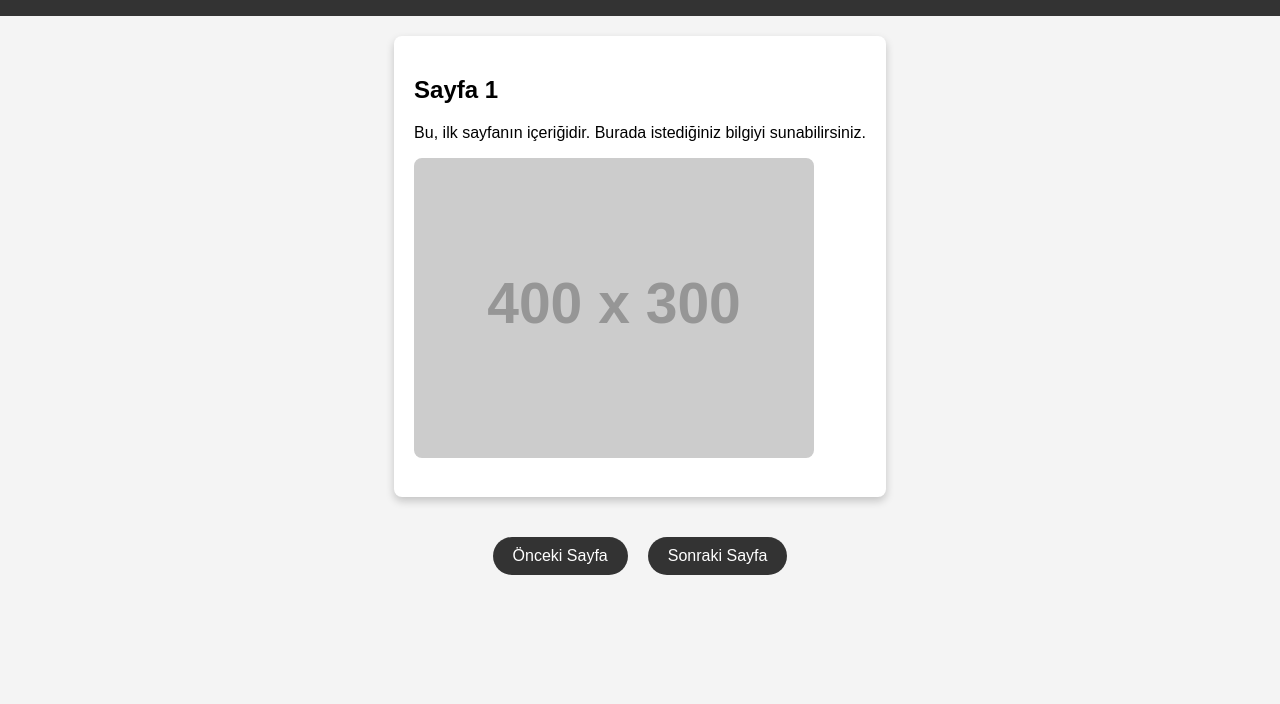
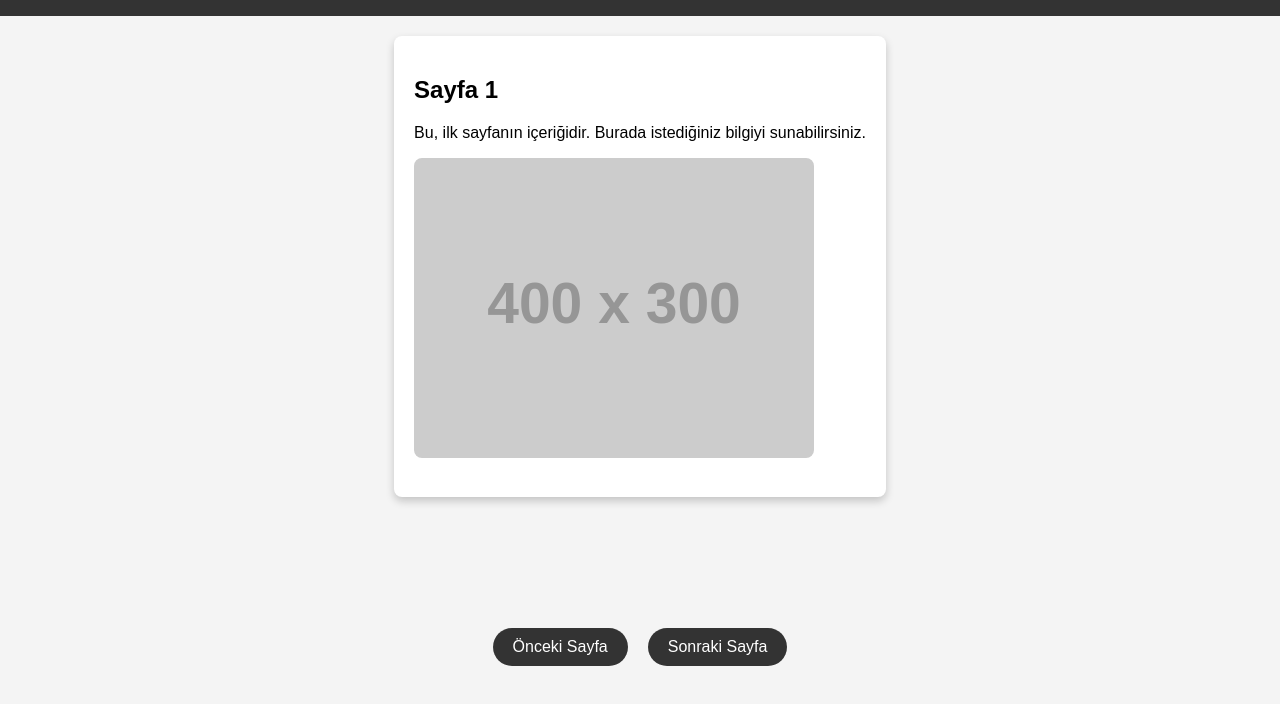
Before and after one commit to EgesevdeV2/TurkceSinav, a plain HTML site: page index.html in a window 1280 px wide. Shown: the part 94-798 px from the top of the page. Drawn offline with Linux system fonts and the light colour scheme; placeholder pictures from the web are drawn by us.

Commit message:
index.html

```diff
--- a/index.html
+++ b/index.html
@@ -37,6 +37,8 @@
             margin-bottom: 15px;
         }
         nav {
+            position: fixed;
+            bottom: 20px;
             display: flex;
             justify-content: center;
             gap: 20px;
```
